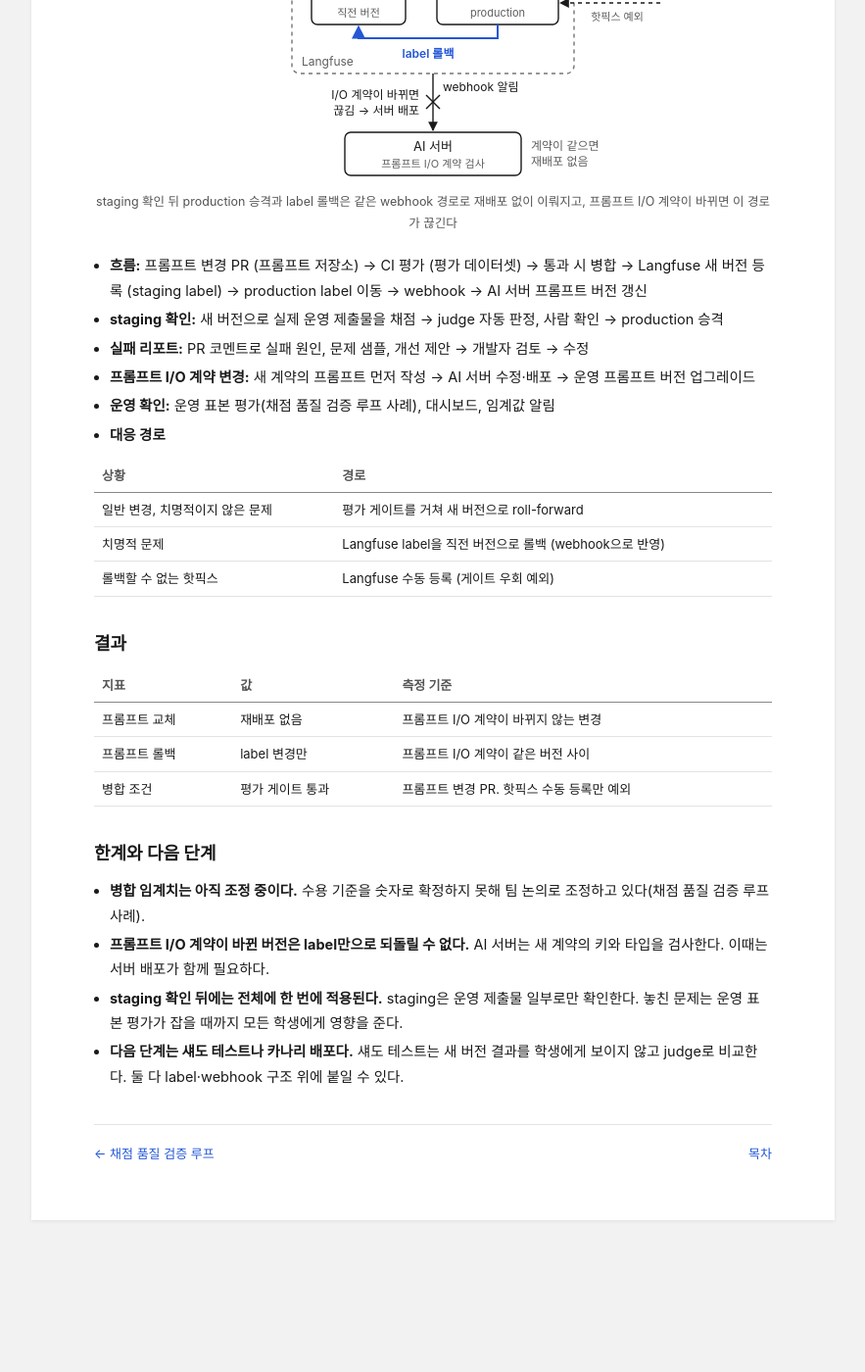
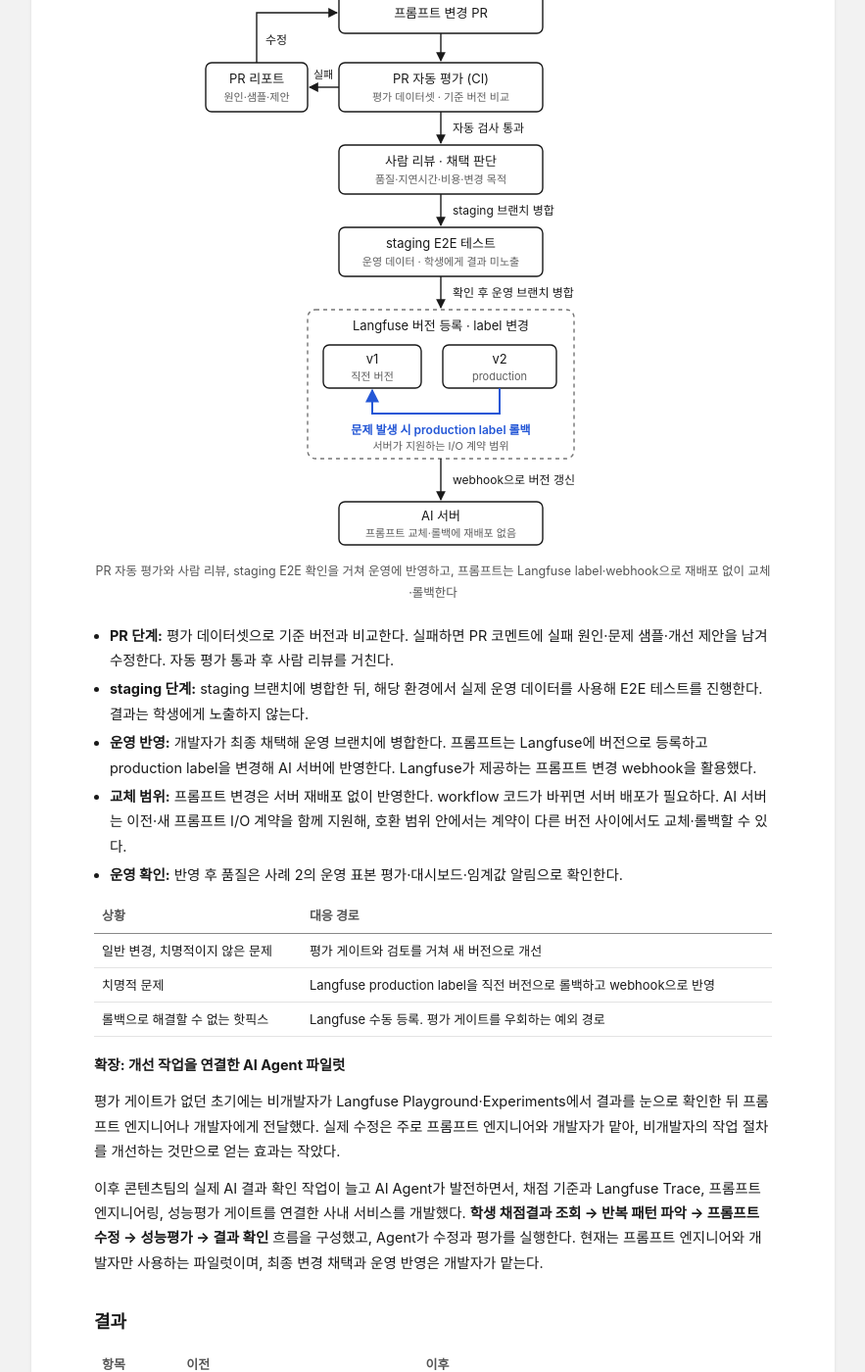
Before and after one commit to eatingbug/resume, a Jekyll site: the page built from _cases/prompt-cicd-gate.md, in a window 1280 px wide and 1400 px high, scrolled down 1621 px. Shown: the whole window at 98% size, without its empty margins (198-1081 px from the left). Built offline with Jekyll 4.4.1, drawn with Linux system fonts in a browser that asks for light colours; some web fonts are replaced; before the commit the page ends 2898 px from its top, so only the background shows below that; some of the changed text lies outside the part shown.

Commit message:
Reframe prompt changes around evaluation and release workflow

```diff
--- a/_cases/prompt-cicd-gate.md
+++ b/_cases/prompt-cicd-gate.md
@@ -2,74 +2,84 @@
 title: Prompt CI/CD 평가 게이트
 slug: prompt-cicd-gate
 order: 3
-question: 프롬프트를 바꿔도 채점 품질이 깨지지 않게, 재배포 없이 어떻게 교체하나
-conclusion: 프롬프트 변경 PR마다 평가 게이트 통과 후 병합 → Langfuse 새 버전 등록·webhook으로 AI 서버에 반영, 재배포 없이 교체
+question: 채점 품질을 확인하면서, 프롬프트를 서버 재배포 없이 어떻게 바꿨나
+conclusion: 프롬프트를 서버에서 분리하고, PR 자동 평가·사람 리뷰·staging E2E 테스트를 거쳐 운영에 반영 → Langfuse 버전·label과 webhook으로 재배포 없이 교체·롤백
 period: 2024.05 ~ 현재
-tech: Azure DevOps (CI), Langfuse (Prompt Management · Dataset · webhook), FastAPI
+tech: Azure DevOps (CI), Langfuse (Prompt Management · Dataset · webhook), FastAPI, Microsoft Agent Framework
 mine:
   - 프롬프트 분리 3단계 (코드 안 문자열 → YAML 파일 → 프롬프트 저장소·Langfuse)
-  - 프롬프트 변경 PR의 평가 게이트 설계 (임계치, 기준 버전 비교, rubric 준수 점수)
-  - Langfuse 버전 등록·webhook 기반의 재배포 없는 교체 구조
-  - 실패 시 PR 코멘트 리포트 (실패 원인, 문제 샘플, 개선 제안)
+  - 프롬프트 변경 PR의 평가 게이트 설계·구현 (자동 검사, 기준 버전 비교, PR 코멘트 리포트)
+  - Langfuse 버전·label과 webhook을 활용한 재배포 없는 교체·롤백 구조 설계·구현
+  - 학생 채점결과 조회·프롬프트 수정·성능평가를 연결한 AI Agent 서비스 개발 (파일럿)
 team:
-  - "프롬프트 수정·검토: 프롬프트 엔지니어"
+  - "프롬프트 수정·검토, Agent 파일럿 사용: 프롬프트 엔지니어·개발자"
+  - "최종 변경 채택·운영 반영: 개발자"
 bullets:
-  - 프롬프트 변경 PR마다 CI에서 기준 버전과의 비교 평가와 임계치 검사를 모두 통과해야 병합되도록 하고, 병합된 프롬프트는 Langfuse에 새 버전으로 등록한 뒤 webhook으로 AI 서버에 반영해 재배포 없이 교체
+  - 프롬프트 변경 PR의 자동 평가와 사람 검토, staging E2E 테스트를 연결하고, 운영에 채택한 프롬프트는 Langfuse 버전·label과 webhook으로 서버 재배포 없이 교체·롤백하는 구조 설계·구현
 ---
 
 ## 문제
 
-팀에 합류했을 때 프롬프트는 Python 코드 안의 문자열이었다. 프롬프트를 고치려면 서버를 다시 배포해야 했다. LLM 채점이 핵심 기능이라, 품질이 떨어진 프롬프트가 학생에게 나가면 안 됐다.
+팀에 합류했을 때 프롬프트는 Python 코드 안의 문자열이었다. 프롬프트 엔지니어가 채점 기준에 맞게 프롬프트를 고쳐도, AI 엔지니어가 서버를 다시 배포해야 학생에게 반영됐다. 프롬프트 개선이 서버 배포에 묶여 있었다.
 
-| 상황 | 위험 |
+그렇다고 프롬프트만 바로 교체할 수도 없었다. LLM 출력은 비결정적이라 작은 수정으로도 채점 품질이 달라질 수 있었다. [사례 2]({{ '/portfolio/quality-loop/' | absolute_url }})에서 만든 품질 측정 수단을, 변경을 채택하고 운영에 반영하는 절차에 연결해야 했다.
+
+| 상황 | 영향 |
 |---|---|
-| 프롬프트가 Python 코드 안의 문자열 | 읽고 고치기 어려움, 바꿀 때마다 재배포 |
-| 작은 프롬프트 수정 | 채점 결과가 바뀔 수 있음 |
-| 병합 전 자동 평가 없음 | 품질 저하를 운영에서야 발견 |
+| 프롬프트가 Python 코드 안의 문자열 | 읽고 고치기 어렵고, 프롬프트만 바꿔도 서버 재배포 필요 |
+| 병합 전 자동 평가 없음 | 변경 전후의 품질을 사람이 확인해야 함 |
+| 품질 외에도 지연시간·비용에 차이 발생 | 지표 하나만으로 새 버전의 채택 여부를 정하기 어려움 |
 
 ## 판단
 
-**프롬프트 변경은 평가 게이트를 통과해야 병합된다.** 병합된 버전은 재배포 없이 AI 서버에 반영된다.
+**프롬프트 교체는 서버 배포에서 분리하되, 변경의 채택은 자동 평가와 사람 검토를 거치게 했다.**
 
-| 대안 | 장점 | 고르지 않은 이유 |
+| 선택지 | 해결하는 문제 | 남은 문제·판단 |
 |---|---|---|
-| YAML 파일로 분리 (1단계) | 코드 가독성·유지보수 | 여전히 서버와 함께 배포 |
-| 게이트 없이 Langfuse 배포 (2단계) | 재배포 없이 교체 | 품질 저하를 병합 전에 못 잡음 |
-| 운영 A/B 테스트 | 실제 트래픽으로 비교 | 성능 저하 위험을 학생에게 노출 |
+| YAML 파일로 분리 | 코드 가독성·유지보수 | 여전히 서버와 함께 배포 |
+| 프롬프트 저장소·Langfuse로 분리 | 프롬프트 버전 관리, 재배포 없는 교체 | 변경의 품질을 확인할 절차도 필요 |
+| PR 평가 게이트와 staging 테스트 연결 | 병합 전 비교 평가, 운영 반영 전 전체 흐름 확인 | 최종 채택에는 사람 판단 필요 |
+| 운영 A/B 테스트 | 실제 트래픽으로 비교 | 성능이 떨어질 수 있는 버전을 학생에게 노출하므로 선택하지 않음 |
 
-- **세 단계로 옮겼다.** 먼저 프롬프트를 YAML 파일로 분리했다. 다음에 프롬프트 저장소로 떼어 Langfuse로 배포·버전 관리했다. 마지막에 평가 게이트를 붙였다.
-- **운영 A/B는 하지 않았다.** LLM이 핵심 기능이라, 성능이 떨어질 수 있는 버전을 학생에게 보이지 않기로 했다.
-- **게이트는 절대 기준과 상대 기준을 함께 쓴다.** 일부 지표는 임계치를 넘어야 한다. 일부 항목은 기준 버전과 비교한다. 승자는 rubric 준수 점수로 정한다.
-- **미세한 차이는 통과로 본다.** LLM 출력은 매번 조금씩 다르다. 기준 버전보다 나쁘다고 판정되지 않으면 통과다(비열등성 판정).
+- **분리와 검증을 순서대로 붙였다.** 코드 안 문자열을 YAML 파일로 옮기고, 프롬프트 저장소·Langfuse로 분리한 뒤 평가 게이트를 붙였다.
+- **자동 검사가 명백한 문제를 막고, 사람은 장단점을 판단한다.** 기준 미달이면 CI가 실패해 병합을 막는다. 품질·지연시간·비용 사이에 장단점이 있으면 평가 리포트와 변경 목적을 보고 최종 채택한다.
+- **미세한 차이만으로 변경을 막지는 않았다.** 기준 버전과 큰 차이가 없으면 왜 프롬프트를 바꿨는지 확인하고 대체로 병합한다. 지표별 임계치는 현재 조정 중이다.
+- **운영 반영 전에는 학생에게 결과를 보여 주지 않고 확인한다.** staging 환경에서 변경된 프롬프트와 workflow를 실제 운영 데이터로 테스트한다.
 
 ## 구현
 
 {% include diagrams/prompt-cicd-gate.html %}
 
-- **흐름:** 프롬프트 변경 PR (프롬프트 저장소) → CI 평가 (평가 데이터셋) → 통과 시 병합 → Langfuse 새 버전 등록 (staging label) → production label 이동 → webhook → AI 서버 프롬프트 버전 갱신
-- **staging 확인:** 새 버전으로 실제 운영 제출물을 채점 → judge 자동 판정, 사람 확인 → production 승격
-- **실패 리포트:** PR 코멘트로 실패 원인, 문제 샘플, 개선 제안 → 개발자 검토 → 수정
-- **프롬프트 I/O 계약 변경:** 새 계약의 프롬프트 먼저 작성 → AI 서버 수정·배포 → 운영 프롬프트 버전 업그레이드
-- **운영 확인:** 운영 표본 평가(채점 품질 검증 루프 사례), 대시보드, 임계값 알림
-- **대응 경로**
+- **PR 단계:** 평가 데이터셋으로 기준 버전과 비교한다. 실패하면 PR 코멘트에 실패 원인·문제 샘플·개선 제안을 남겨 수정한다. 자동 평가 통과 후 사람 리뷰를 거친다.
+- **staging 단계:** staging 브랜치에 병합한 뒤, 해당 환경에서 실제 운영 데이터를 사용해 E2E 테스트를 진행한다. 결과는 학생에게 노출하지 않는다.
+- **운영 반영:** 개발자가 최종 채택해 운영 브랜치에 병합한다. 프롬프트는 Langfuse에 버전으로 등록하고 production label을 변경해 AI 서버에 반영한다. Langfuse가 제공하는 프롬프트 변경 webhook을 활용했다.
+- **교체 범위:** 프롬프트 변경은 서버 재배포 없이 반영한다. workflow 코드가 바뀌면 서버 배포가 필요하다. AI 서버는 이전·새 프롬프트 I/O 계약을 함께 지원해, 호환 범위 안에서는 계약이 다른 버전 사이에서도 교체·롤백할 수 있다.
+- **운영 확인:** 반영 후 품질은 사례 2의 운영 표본 평가·대시보드·임계값 알림으로 확인한다.
 
-| 상황 | 경로 |
+| 상황 | 대응 경로 |
 |---|---|
-| 일반 변경, 치명적이지 않은 문제 | 평가 게이트를 거쳐 새 버전으로 roll-forward |
-| 치명적 문제 | Langfuse label을 직전 버전으로 롤백 (webhook으로 반영) |
-| 롤백할 수 없는 핫픽스 | Langfuse 수동 등록 (게이트 우회 예외) |
+| 일반 변경, 치명적이지 않은 문제 | 평가 게이트와 검토를 거쳐 새 버전으로 개선 |
+| 치명적 문제 | Langfuse production label을 직전 버전으로 롤백하고 webhook으로 반영 |
+| 롤백으로 해결할 수 없는 핫픽스 | Langfuse 수동 등록. 평가 게이트를 우회하는 예외 경로 |
+
+**확장: 개선 작업을 연결한 AI Agent 파일럿**
+
+평가 게이트가 없던 초기에는 비개발자가 Langfuse Playground·Experiments에서 결과를 눈으로 확인한 뒤 프롬프트 엔지니어나 개발자에게 전달했다. 실제 수정은 주로 프롬프트 엔지니어와 개발자가 맡아, 비개발자의 작업 절차를 개선하는 것만으로 얻는 효과는 작았다.
+
+이후 콘텐츠팀의 실제 AI 결과 확인 작업이 늘고 AI Agent가 발전하면서, 채점 기준과 Langfuse Trace, 프롬프트 엔지니어링, 성능평가 게이트를 연결한 사내 서비스를 개발했다. **학생 채점결과 조회 → 반복 패턴 파악 → 프롬프트 수정 → 성능평가 → 결과 확인** 흐름을 구성했고, Agent가 수정과 평가를 실행한다. 현재는 프롬프트 엔지니어와 개발자만 사용하는 파일럿이며, 최종 변경 채택과 운영 반영은 개발자가 맡는다.
 
 ## 결과
 
-| 지표 | 값 | 측정 기준 |
+| 항목 | 이전 | 이후 |
 |---|---|---|
-| 프롬프트 교체 | 재배포 없음 | 프롬프트 I/O 계약이 바뀌지 않는 변경 |
-| 프롬프트 롤백 | label 변경만 | 프롬프트 I/O 계약이 같은 버전 사이 |
-| 병합 조건 | 평가 게이트 통과 | 프롬프트 변경 PR. 핫픽스 수동 등록만 예외 |
+| 프롬프트 교체 | 프롬프트만 고쳐도 서버 재배포 | Langfuse 버전·label과 webhook으로 재배포 없이 교체 |
+| 변경 검토 | 사람이 결과를 직접 확인 | PR 자동 평가·리포트와 사람 리뷰, staging E2E 테스트 연결 |
+| 프롬프트 롤백 | 서버 배포에 묶임 | 서버가 지원하는 I/O 계약 범위에서 label 변경·webhook으로 반영 |
+| 개선 작업 연결 | 결과 확인 후 프롬프트 엔지니어·개발자에게 전달 | Agent가 프롬프트 수정·평가 실행. 프롬프트 엔지니어·개발자 대상 파일럿 |
 
 ## 한계와 다음 단계
 
-- **병합 임계치는 아직 조정 중이다.** 수용 기준을 숫자로 확정하지 못해 팀 논의로 조정하고 있다(채점 품질 검증 루프 사례).
-- **프롬프트 I/O 계약이 바뀐 버전은 label만으로 되돌릴 수 없다.** AI 서버는 새 계약의 키와 타입을 검사한다. 이때는 서버 배포가 함께 필요하다.
-- **staging 확인 뒤에는 전체에 한 번에 적용된다.** staging은 운영 제출물 일부로만 확인한다. 놓친 문제는 운영 표본 평가가 잡을 때까지 모든 학생에게 영향을 준다.
-- **다음 단계는 섀도 테스트나 카나리 배포다.** 섀도 테스트는 새 버전 결과를 학생에게 보이지 않고 judge로 비교한다. 둘 다 label·webhook 구조 위에 붙일 수 있다.
+- **병합 임계치는 아직 조정 중이다.** 품질·지연시간·비용과 변경 목적을 함께 고려해야 하며, 수용 기준은 팀 논의로 조정하고 있다.
+- **staging에서 확인한 데이터가 운영 전체를 대표하지는 않는다.** 운영 반영 뒤에는 전체에 한 번에 적용된다. 놓친 문제는 운영 표본 평가가 잡을 때까지 학생에게 영향을 줄 수 있다. 다음 단계는 카나리 배포 등 적용 범위를 나누는 것이다.
+- **재배포 없는 교체에는 호환 범위가 있다.** 서버가 지원하지 않는 I/O 계약이나 workflow 코드 변경에는 서버 수정·배포가 필요하다.
+- **Agent 서비스는 파일럿이다.** 현재 사용자는 프롬프트 엔지니어와 개발자다. 콘텐츠팀으로의 사용 확대와 개선 시간 단축 효과는 추가 확인이 필요하다.
--- a/_data/resume.yml
+++ b/_data/resume.yml
@@ -47,7 +47,7 @@ experience:
       - title: LLMOps 플랫폼
         case: prompt-cicd-gate
         bullets:
-          - 프롬프트 변경 PR마다 CI에서 기준 버전과의 비교 평가와 임계치 검사를 모두 통과해야 병합되도록 하고, 병합된 프롬프트는 Langfuse에 새 버전으로 등록한 뒤 webhook으로 AI 서버에 반영해 재배포 없이 교체
+          - 프롬프트 변경 PR의 자동 평가와 사람 검토, staging E2E 테스트를 연결하고, 운영에 채택한 프롬프트는 Langfuse 버전·label과 webhook으로 서버 재배포 없이 교체·롤백하는 구조 설계·구현
           - 운영 트래픽 표본을 채점 항목 단위로 LLM-as-a-judge 검증하고 일부를 Human Annotation으로 재검수해 운영 성능을 모니터링. Langfuse Trace로 장애 추적과 비개발자 품질 확인이 가능하도록 전환
           - 성능 평가로 기능별 품질 차이를 검증해 경량 모델 교체·reasoning 단계 조정으로 비용 최적화 (모델 교체 기능 94% 절감)
   - company: ZIPIDA
@@ -69,7 +69,7 @@ ax:
         - title: 팀 Agent Hub(Marketplace) 구축
           desc: 직군별 추천 Skill을 큐레이션하고, 프롬프트 개선·PR 리뷰 등 반복되는 개발 워크플로우를 Skill로 만들어 공유
         - title: Prompt 개선 도구를 사용자별로 설계
-          desc: 콘텐츠 전문가가 실제 채점 결과 분석과 성능 테스트로 프롬프트 개선에 직접 참여하도록 Prompt Agent(Microsoft Agent Framework)를 파일럿으로 구축하고, 엔지니어용은 각자의 Agent에서 쓰는 MCP(Trace 조회·평가 기준)와 Agent Skills(개선 절차)로 재구성
+          desc: 학생 채점결과 조회·반복 패턴 파악·프롬프트 수정·성능평가를 연결한 Prompt Agent(Microsoft Agent Framework)를 파일럿으로 구축. 현재 프롬프트 엔지니어·개발자가 사용하며, 최종 변경 채택·운영 반영은 개발자가 담당. 엔지니어용 MCP(Trace 조회·평가 기준)와 Agent Skills(개선 절차)도 구성
         - title: Microsoft 365 전사 마이그레이션 참여
           desc: 사내 구독을 Microsoft 365로 통합하는 과정에서 흩어져 있던 사내 문서를 OneDrive로 모아, Copilot으로 사내 문서를 바로 다룰 수 있는 업무 환경 마련에 기여
     - name: 개발 방식·문화
--- a/_includes/diagrams/prompt-cicd-gate.html
+++ b/_includes/diagrams/prompt-cicd-gate.html
@@ -1,52 +1,51 @@
-{%- assign claim = "staging 확인 뒤 production 승격과 label 롤백은 같은 webhook 경로로 재배포 없이 이뤄지고, 프롬프트 I/O 계약이 바뀌면 이 경로가 끊긴다" -%}
+{%- assign claim = "PR 자동 평가와 사람 리뷰, staging E2E 확인을 거쳐 운영에 반영하고, 프롬프트는 Langfuse label·webhook으로 재배포 없이 교체·롤백한다" -%}
 <figure class="pf-figure">
-<svg viewBox="0 0 480 412" role="img" aria-label="{{ claim }}" fill="none" stroke="currentColor" stroke-width="1.4" font-size="13" text-anchor="middle">
+<svg viewBox="0 0 480 580" role="img" aria-label="{{ claim }}" fill="none" stroke="currentColor" stroke-width="1.4" font-size="13" text-anchor="middle">
   <defs>
     <marker id="pc-arrow" viewBox="0 0 10 10" refX="9" refY="5" markerWidth="7" markerHeight="7" orient="auto-start-reverse"><path d="M0 0L10 5L0 10z" fill="currentColor" stroke="none"/></marker>
     <marker id="pc-arrow-accent" viewBox="0 0 10 10" refX="9" refY="5" markerWidth="7" markerHeight="7" orient="auto-start-reverse"><path d="M0 0L10 5L0 10z" class="pf-accent" stroke="none"/></marker>
   </defs>
-  <rect x="150" y="8" width="180" height="44" rx="6"/>
-  <text x="240" y="27" fill="currentColor" stroke="none">프롬프트 변경 PR</text>
-  <text x="240" y="44" fill="currentColor" stroke="none" font-size="11" fill-opacity=".7">프롬프트 저장소</text>
-  <line x1="240" y1="52" x2="240" y2="90" marker-end="url(#pc-arrow)"/>
-  <text x="250" y="75" fill="currentColor" stroke="none" font-size="12" text-anchor="start">평가 데이터셋으로 평가</text>
-  <rect x="150" y="92" width="180" height="44" rx="6"/>
-  <text x="240" y="111" fill="currentColor" stroke="none">평가 게이트 (CI)</text>
-  <text x="240" y="128" fill="currentColor" stroke="none" font-size="11" fill-opacity=".7">임계치 · 기준 버전 · rubric 준수</text>
-  <rect x="8" y="92" width="110" height="44" rx="6"/>
-  <text x="63" y="111" fill="currentColor" stroke="none">PR 코멘트</text>
-  <text x="63" y="128" fill="currentColor" stroke="none" font-size="11" fill-opacity=".7">원인·샘플·제안</text>
-  <line x1="150" y1="114" x2="120" y2="114" marker-end="url(#pc-arrow)"/>
-  <text x="135" y="106" fill="currentColor" stroke="none" font-size="12">실패</text>
-  <polyline points="63,92 63,30 148,30" marker-end="url(#pc-arrow)"/>
-  <text x="71" y="64" fill="currentColor" stroke="none" font-size="12" text-anchor="start">수정</text>
-  <line x1="240" y1="136" x2="240" y2="190" marker-end="url(#pc-arrow)"/>
-  <text x="250" y="159" fill="currentColor" stroke="none" font-size="12" text-anchor="start">통과 → 병합</text>
-  <text x="250" y="175" fill="currentColor" stroke="none" font-size="12" text-anchor="start">staging 확인 → production</text>
-  <rect x="96" y="192" width="288" height="108" rx="8" stroke-dasharray="4 4" stroke-opacity=".6"/>
-  <text x="106" y="292" fill="currentColor" stroke="none" font-size="12" text-anchor="start" fill-opacity=".7">Langfuse</text>
-  <rect x="116" y="206" width="96" height="44" rx="6"/>
-  <text x="164" y="225" fill="currentColor" stroke="none">v1</text>
-  <text x="164" y="242" fill="currentColor" stroke="none" font-size="11" fill-opacity=".7">직전 버전</text>
-  <rect x="244" y="206" width="124" height="44" rx="6"/>
-  <text x="306" y="225" fill="currentColor" stroke="none">v2</text>
-  <text x="306" y="242" fill="currentColor" stroke="none" font-size="11" fill-opacity=".7">production</text>
-  <polyline points="306,250 306,264 164,264 164,252" class="pf-accent" stroke-width="2" marker-end="url(#pc-arrow-accent)"/>
-  <text x="235" y="284" class="pf-accent" stroke="none" font-size="12" font-weight="600">label 롤백</text>
-  <line x1="472" y1="228" x2="370" y2="228" stroke-dasharray="4 4" marker-end="url(#pc-arrow)"/>
-  <text x="428" y="218" fill="currentColor" stroke="none" font-size="12">수동 등록</text>
-  <text x="428" y="246" fill="currentColor" stroke="none" font-size="11" fill-opacity=".7">핫픽스 예외</text>
-  <line x1="240" y1="300" x2="240" y2="358" marker-end="url(#pc-arrow)"/>
-  <text x="250" y="318" fill="currentColor" stroke="none" font-size="12" text-anchor="start">webhook 알림</text>
-  <line x1="233" y1="322" x2="247" y2="336"/>
-  <line x1="247" y1="322" x2="233" y2="336"/>
-  <text x="226" y="326" fill="currentColor" stroke="none" font-size="12" text-anchor="end">I/O 계약이 바뀌면</text>
-  <text x="226" y="342" fill="currentColor" stroke="none" font-size="12" text-anchor="end">끊김 → 서버 배포</text>
-  <rect x="150" y="360" width="180" height="44" rx="6"/>
-  <text x="240" y="379" fill="currentColor" stroke="none">AI 서버</text>
-  <text x="240" y="396" fill="currentColor" stroke="none" font-size="11" fill-opacity=".7">프롬프트 I/O 계약 검사</text>
-  <text x="340" y="378" fill="currentColor" stroke="none" font-size="12" text-anchor="start" fill-opacity=".7">계약이 같으면</text>
-  <text x="340" y="394" fill="currentColor" stroke="none" font-size="12" text-anchor="start" fill-opacity=".7">재배포 없음</text>
+  <rect x="144" y="8" width="208" height="42" rx="6"/>
+  <text x="248" y="34" fill="currentColor" stroke="none">프롬프트 변경 PR</text>
+  <line x1="248" y1="50" x2="248" y2="78" marker-end="url(#pc-arrow)"/>
+  <rect x="144" y="80" width="208" height="50" rx="6"/>
+  <text x="248" y="101" fill="currentColor" stroke="none">PR 자동 평가 (CI)</text>
+  <text x="248" y="119" fill="currentColor" stroke="none" font-size="11" fill-opacity=".7">평가 데이터셋 · 기준 버전 비교</text>
+  <rect x="8" y="80" width="104" height="50" rx="6"/>
+  <text x="60" y="101" fill="currentColor" stroke="none">PR 리포트</text>
+  <text x="60" y="119" fill="currentColor" stroke="none" font-size="11" fill-opacity=".7">원인·샘플·제안</text>
+  <line x1="144" y1="105" x2="114" y2="105" marker-end="url(#pc-arrow)"/>
+  <text x="128" y="96" fill="currentColor" stroke="none" font-size="11">실패</text>
+  <polyline points="60,80 60,29 142,29" marker-end="url(#pc-arrow)"/>
+  <text x="69" y="61" fill="currentColor" stroke="none" font-size="12" text-anchor="start">수정</text>
+  <line x1="248" y1="130" x2="248" y2="162" marker-end="url(#pc-arrow)"/>
+  <text x="260" y="151" fill="currentColor" stroke="none" font-size="12" text-anchor="start">자동 검사 통과</text>
+  <rect x="144" y="164" width="208" height="50" rx="6"/>
+  <text x="248" y="185" fill="currentColor" stroke="none">사람 리뷰 · 채택 판단</text>
+  <text x="248" y="203" fill="currentColor" stroke="none" font-size="11" fill-opacity=".7">품질·지연시간·비용·변경 목적</text>
+  <line x1="248" y1="214" x2="248" y2="246" marker-end="url(#pc-arrow)"/>
+  <text x="260" y="235" fill="currentColor" stroke="none" font-size="12" text-anchor="start">staging 브랜치 병합</text>
+  <rect x="144" y="248" width="208" height="50" rx="6"/>
+  <text x="248" y="269" fill="currentColor" stroke="none">staging E2E 테스트</text>
+  <text x="248" y="287" fill="currentColor" stroke="none" font-size="11" fill-opacity=".7">운영 데이터 · 학생에게 결과 미노출</text>
+  <line x1="248" y1="298" x2="248" y2="330" marker-end="url(#pc-arrow)"/>
+  <text x="260" y="319" fill="currentColor" stroke="none" font-size="12" text-anchor="start">확인 후 운영 브랜치 병합</text>
+  <rect x="112" y="332" width="272" height="152" rx="8" stroke-dasharray="4 4" stroke-opacity=".6"/>
+  <text x="248" y="353" fill="currentColor" stroke="none">Langfuse 버전 등록 · label 변경</text>
+  <rect x="128" y="368" width="100" height="44" rx="6"/>
+  <text x="178" y="387" fill="currentColor" stroke="none">v1</text>
+  <text x="178" y="404" fill="currentColor" stroke="none" font-size="11" fill-opacity=".7">직전 버전</text>
+  <rect x="250" y="368" width="116" height="44" rx="6"/>
+  <text x="308" y="387" fill="currentColor" stroke="none">v2</text>
+  <text x="308" y="404" fill="currentColor" stroke="none" font-size="11" fill-opacity=".7">production</text>
+  <polyline points="308,412 308,438 178,438 178,414" class="pf-accent" stroke-width="2" marker-end="url(#pc-arrow-accent)"/>
+  <text x="248" y="459" class="pf-accent" stroke="none" font-size="12" font-weight="600">문제 발생 시 production label 롤백</text>
+  <text x="248" y="475" fill="currentColor" stroke="none" font-size="11" fill-opacity=".7">서버가 지원하는 I/O 계약 범위</text>
+  <line x1="248" y1="484" x2="248" y2="526" marker-end="url(#pc-arrow)"/>
+  <text x="260" y="510" fill="currentColor" stroke="none" font-size="12" text-anchor="start">webhook으로 버전 갱신</text>
+  <rect x="144" y="528" width="208" height="44" rx="6"/>
+  <text x="248" y="547" fill="currentColor" stroke="none">AI 서버</text>
+  <text x="248" y="564" fill="currentColor" stroke="none" font-size="11" fill-opacity=".7">프롬프트 교체·롤백에 재배포 없음</text>
 </svg>
 <figcaption>{{ claim }}</figcaption>
 </figure>
```
Also changed, not shown: CONTEXT.md (+2 -2 lines).
